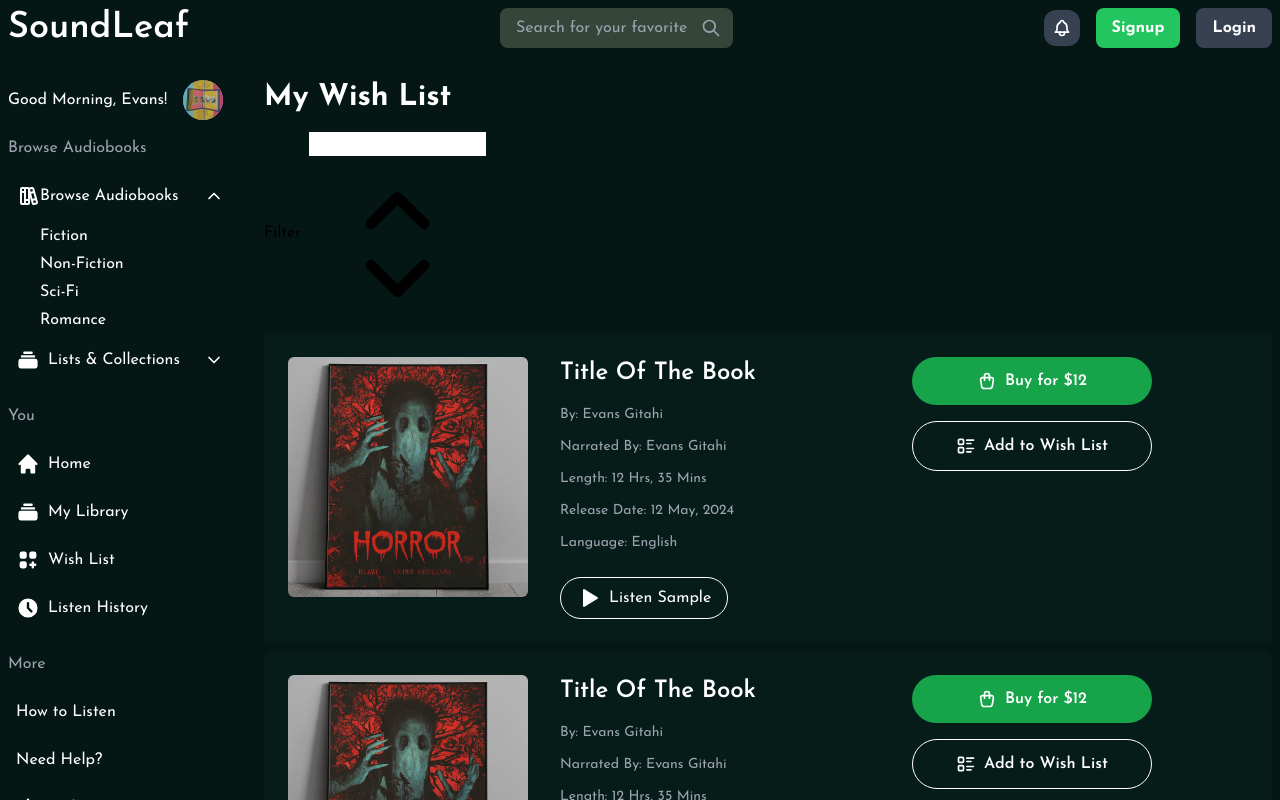
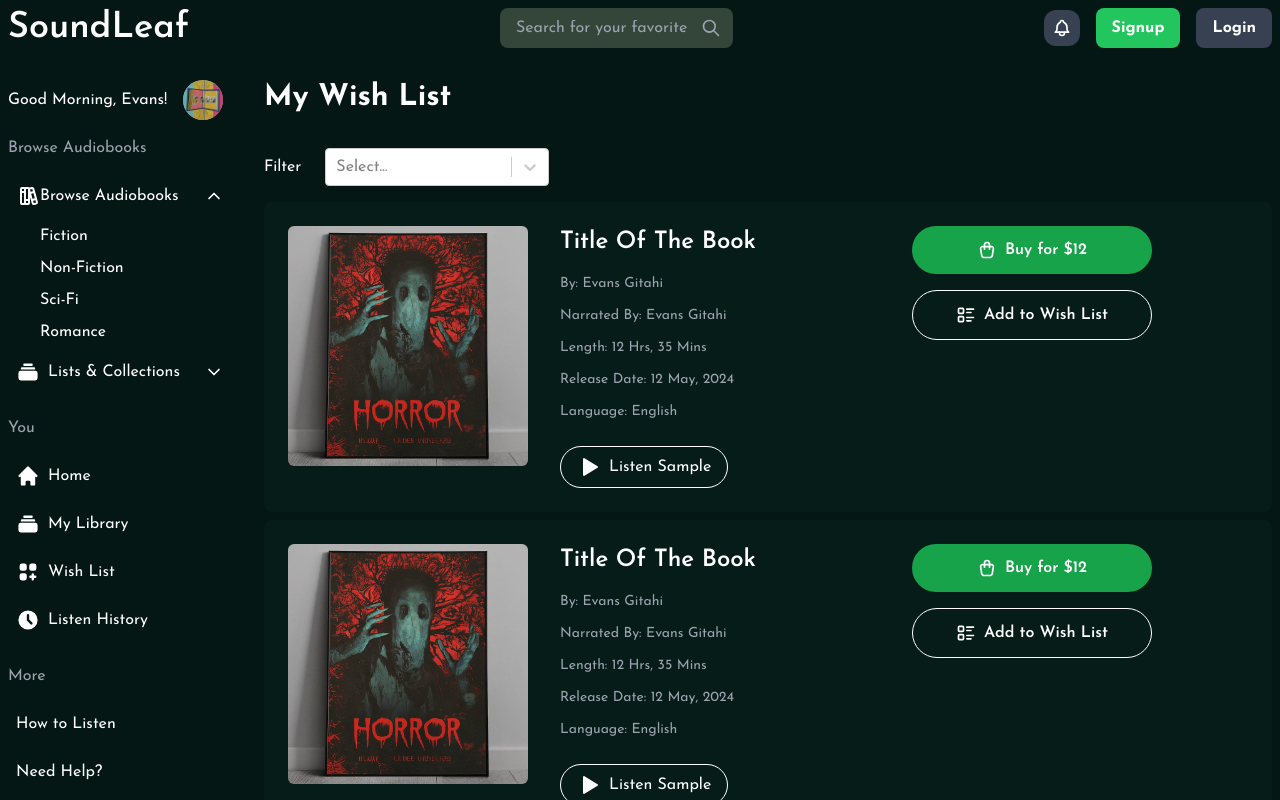
Before and after one commit to gitahievans/auraltales-frontend, a Next.js app: page /wishlist in a window 1280 px wide. Both pictures are taken after a click on the button "Browse Audiobooks". Shown: the top 800 px of the page. Built offline with nearby package versions, Linux system fonts and the light colour scheme.

Commit message:
Add filter on wishlist page

```diff
--- a/app/wishlist/page.tsx
+++ b/app/wishlist/page.tsx
@@ -1,23 +1,23 @@
+'use client';
+
 import BookCard from "@/components/Cards/BookCard";
 import WishListCard from "@/components/Cards/WishListCard";
 import { books } from "@/Constants/Books";
-import { Select } from "@mantine/core";
 import React from "react";
+import Select from "react-select";
 
 const page = () => {
+  const options = [
+    { value: "chocolate", label: "Chocolate" },
+    { value: "strawberry", label: "Strawberry" },
+    { value: "vanilla", label: "Vanilla" },
+  ];
   return (
-    // <div className="flex flex-col gap-4 min-h-screen max-w-full">
-    //   <h1 className="text-3xl font-bold mb-4 text-white">Wish List</h1>{" "}
-    //   {[1, 2, 3, 4, 5].map((card, i) => (
-    //     <WishListCard />
-    //   ))}
-    // </div>
-
-    <div>
+    <div className="text-white flex flex-col gap-4">
       <h1 className="text-3xl font-bold mb-4 text-white">My Wish List</h1>
-      <div className="flex items-center gap-2">
+      <div className="flex items-center gap-6">
         <p>Filter</p>
-        <Select />
+        <Select options={options} className="w-56"/>{" "}
       </div>
       <div className="flex flex-col gap-2">
         {[1, 2, 3, 4, 5].map((card, i) => (
--- a/components/common/SideNav.tsx
+++ b/components/common/SideNav.tsx
@@ -71,7 +71,7 @@ const SideNav = () => {
                 }}
                 exit={{ height: 0, opacity: 0 }} // Exit animation for collapsing
                 transition={{ duration: 0.3, ease: "linear" }}
-                className="overflow-hidden pl-8 mt-2 space-y-1"
+                className="overflow-hidden pl-8 mt-2 space-y-2"
               >
                 {browseCategories.map((category) => (
                   <li key={category.name} className="hover:underline">
@@ -119,7 +119,7 @@ const SideNav = () => {
                 }}
                 exit={{ height: 0, opacity: 0 }} // Exit animation for collapsing
                 transition={{ duration: 0.3, ease: "linear" }}
-                className="overflow-hidden pl-8 mt-2 space-y-1"
+                className="overflow-hidden pl-8 mt-2 space-y-2"
               >
                 {listCollections.map((collection) => (
                   <li key={collection.name} className="hover:underline">
--- a/package.json
+++ b/package.json
@@ -26,6 +26,7 @@
     "next": "14.2.5",
     "react": "^18",
     "react-dom": "^18",
+    "react-select": "^5.8.0",
     "valtio": "^1.13.2"
   },
   "devDependencies": {
```
Also changed, not shown: components/BookGrid.tsx (+0 -25 lines), 1 other file (tests, documents, lock files or other folders).
